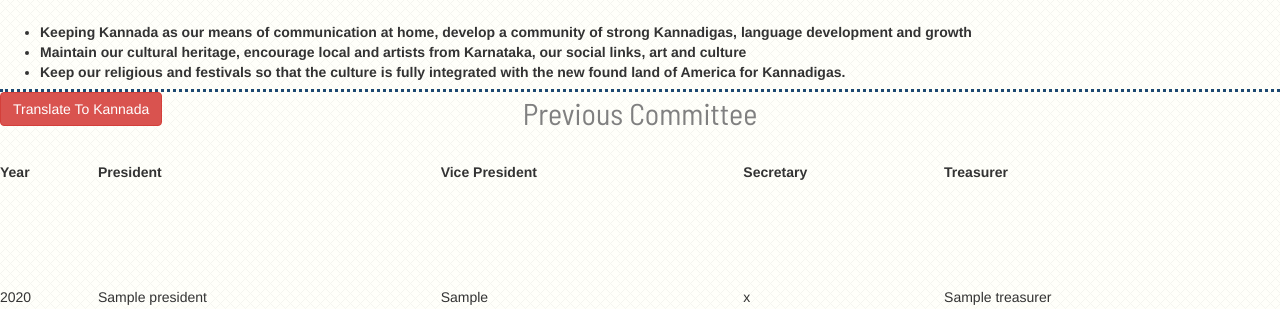
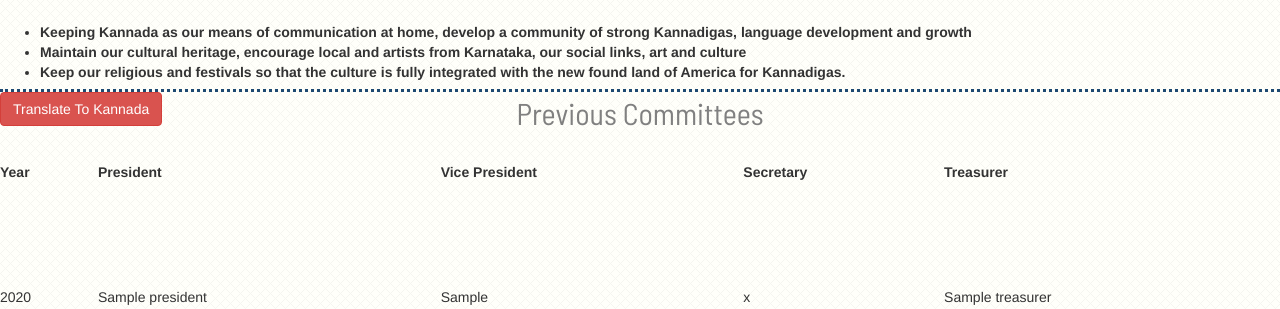
Before and after one commit to ViRaL95/KKNYWebsite, a Flask app: page /about in a window 1280 px wide; the page is wider, and only the part inside the window is pictured. Shown: the part 2832-3141 px from the top of that part. Run offline with Flask 2, Linux system fonts and the light colour scheme; a database or web service that is not in the repository returns one stand-in record (values such as "Sample title"); some libraries are stand-ins or nearby versions.

Commit message:
fixed typo from 'Previous Committee' to 'Previous Committees'

```diff
--- a/templates/about.html
+++ b/templates/about.html
@@ -177,7 +177,7 @@
                </div>
                <div id="previous_committee_section">
 		   <div class="about_us_section_title">
-		       Previous Committee
+		       Previous Committees
 		   </div>
 		   <table class="tableContainer">
 			<thead>
```
